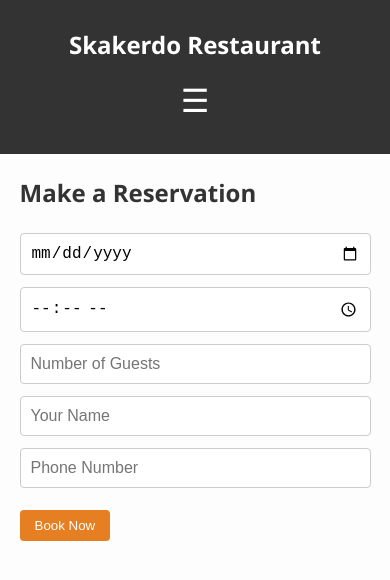
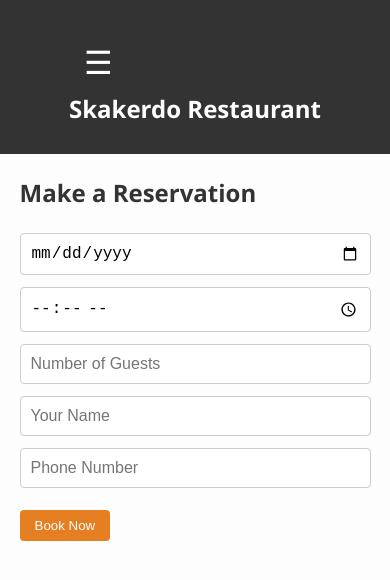
Before and after one commit to heisenberg-minega/Skakerdo, a plain HTML site: page reservation.html in a window 390 px wide. Drawn offline with Linux system fonts and the light colour scheme.

Commit message:
Update reservation.html

```diff
--- a/reservation.html
+++ b/reservation.html
@@ -9,8 +9,10 @@
 <body>
  <header>
   <nav>
+    <div class="nav-container">
+      <button class="hamburger" onclick="toggleMenu()">☰</button>
       <h1>Skakerdo Restaurant</h1>
-  <button class="hamburger" onclick="toggleMenu()">☰</button>
+    </div>
     <ul id="navLinks">
       <li><a href="index.html">Home</a></li>
       <li><a href="menu.html">Menu</a></li>
@@ -20,8 +22,8 @@
       <li><a href="order.html">Order Online</a></li>
     </ul>
   </nav>
+</header>
 
-  </header>
 
   <main>
     <h2>Make a Reservation</h2>
```
Lines whose indentation alone changed are shown as unchanged.
